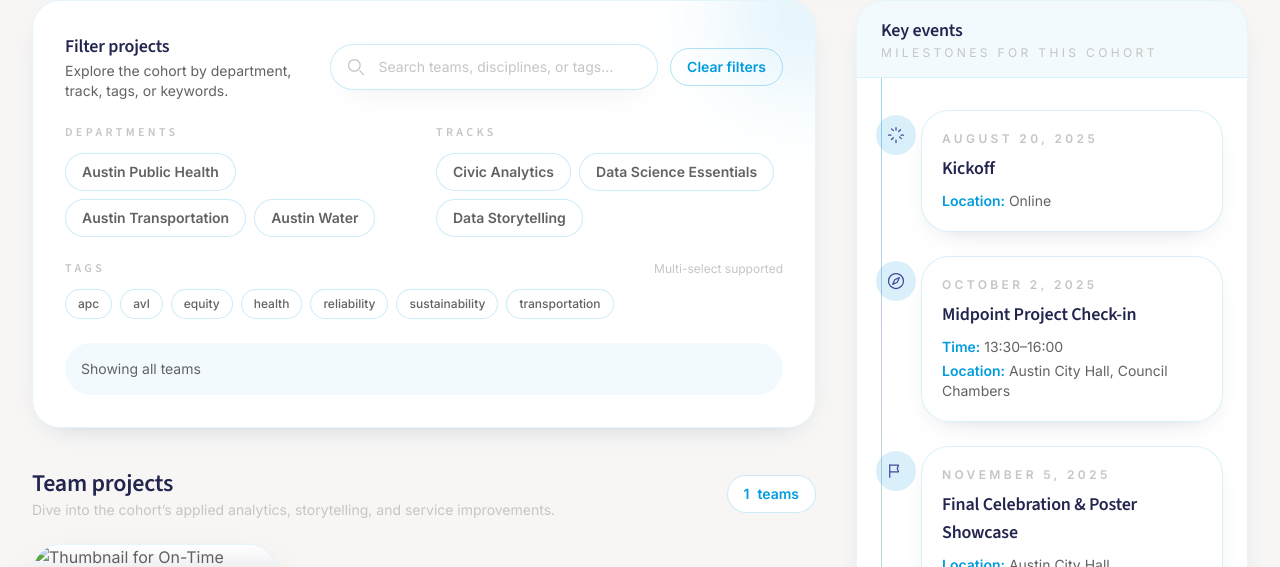
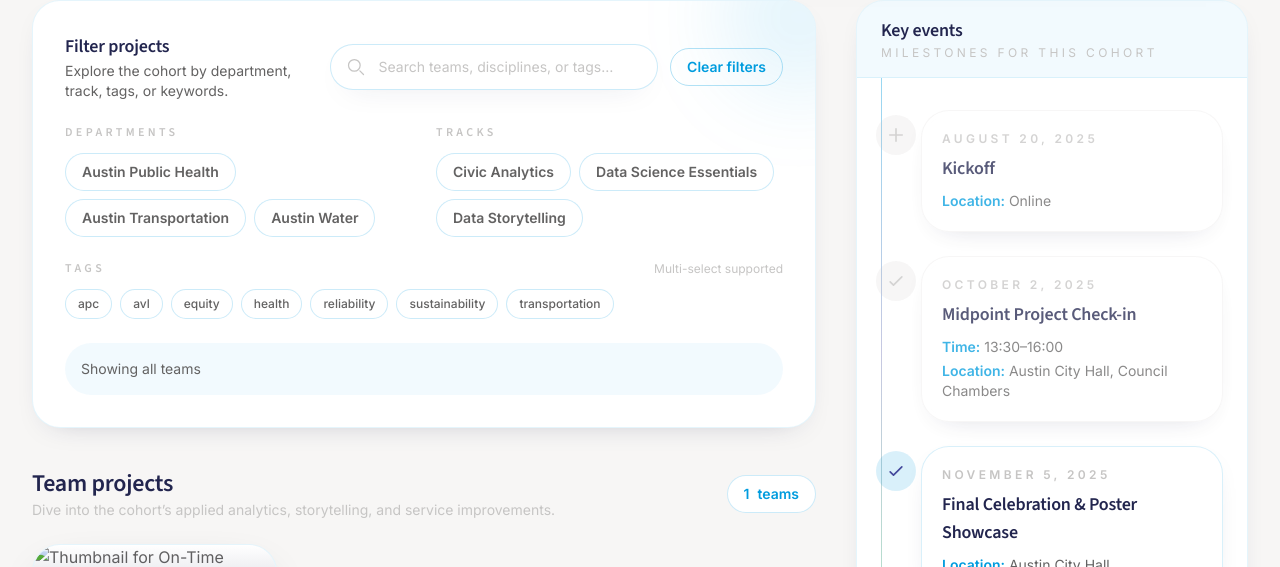
Before and after one commit to crypticpy/dive-portal, a Jekyll site: the page built from cohorts/2025/index.md, in a window 1280 px wide. Shown: the part 637-1204 px from the top of the page. Built offline with Jekyll 4.4.1, drawn with Linux system fonts in a browser that asks for light colours.

Commit message:
feat: Phase 3 timeline and empty state enhancements
Timeline improvements:
- Added event state highlighting (past, current, upcoming)
- Automatic date-based state detection
- Custom event icons with hover animations
- Enhanced visual hierarchy with state-based colors
- Type badges for event categorization
- Hover effects with card lift and icon scale
- Support for event descriptions
- "Current" indicator badge for active events

Timeline features:
- Past events: Reduced opacity, muted colors
- Current events: Gradient background, highlighted border, bold icon
- Upcoming events: Standard styling with interactive hover
- Customizable titles and subtitles
- Smooth transitions on all interactive elements

Empty state variants:
- no-results: Default search/filter empty state
- no-content: New content creation prompts
- error: Error messages with red accents
- success: Success messages with green accents
- info: Informational messages

Empty state features:
- Multiple size options (sm, md, lg)
- Customizable icons using icon component
- Primary and secondary CTA buttons
- Contextual border styles (dashed/solid)
- Hover animations on icon and container
- Fully accessible with proper semantic structure

🤖 Generated with [Claude Code](https://claude.com/claude-code)

Co-Authored-By: Claude <noreply@anthropic.com>

```diff
--- a/_includes/empty-state.html
+++ b/_includes/empty-state.html
@@ -1,10 +1,99 @@
-<div class="flex flex-col items-center justify-center rounded-2xl border border-dashed border-brand-sky/20 bg-white/70 px-6 py-12 text-center shadow-subtle">
-  <div class="flex h-16 w-16 items-center justify-center rounded-full bg-brand-sky/10 text-brand-indigo">
-    <svg class="h-8 w-8" viewBox="0 0 24 24" fill="none" stroke="currentColor" stroke-width="1.5"><path stroke-linecap="round" stroke-linejoin="round" d="M15.362 5.214A8 8 0 1 0 20 12.944M15 3v6h6"/></svg>
+{% assign variant = include.variant | default: 'no-results' %}
+{% assign size = include.size | default: 'md' %}
+
+{% comment %}
+Empty state variants:
+- no-results: Search/filter returned no matches
+- no-content: No content exists yet
+- error: Something went wrong
+- success: Action completed successfully
+- info: Informational message
+
+Size options:
+- sm: Compact (py-8)
+- md: Default (py-12)
+- lg: Spacious (py-16)
+{% endcomment %}
+
+{% case variant %}
+  {% when 'no-content' %}
+    {% assign icon = 'plus' %}
+    {% assign border_style = 'border-dashed border-brand-sky/20' %}
+    {% assign bg_style = 'bg-white/70' %}
+    {% assign icon_bg = 'bg-brand-sky/10 text-brand-indigo' %}
+    {% assign default_title = 'No content yet' %}
+    {% assign default_body = 'Get started by creating your first item.' %}
+  {% when 'error' %}
+    {% assign icon = 'warning' %}
+    {% assign border_style = 'border-solid border-brand-red/20' %}
+    {% assign bg_style = 'bg-brand-red/5' %}
+    {% assign icon_bg = 'bg-brand-red/10 text-brand-red' %}
+    {% assign default_title = 'Something went wrong' %}
+    {% assign default_body = 'We encountered an error. Please try again or contact support if the problem persists.' %}
+  {% when 'success' %}
+    {% assign icon = 'check' %}
+    {% assign border_style = 'border-solid border-brand-sea/20' %}
+    {% assign bg_style = 'bg-brand-sea/5' %}
+    {% assign icon_bg = 'bg-brand-sea/10 text-brand-forest' %}
+    {% assign default_title = 'Success!' %}
+    {% assign default_body = 'Your action completed successfully.' %}
+  {% when 'info' %}
+    {% assign icon = 'info' %}
+    {% assign border_style = 'border-solid border-brand-indigo/20' %}
+    {% assign bg_style = 'bg-brand-indigo/5' %}
+    {% assign icon_bg = 'bg-brand-indigo/10 text-brand-indigo' %}
+    {% assign default_title = 'Good to know' %}
+    {% assign default_body = 'Here's some information you might find helpful.' %}
+  {% else %}
+    {% assign icon = 'search' %}
+    {% assign border_style = 'border-dashed border-brand-sky/20' %}
+    {% assign bg_style = 'bg-white/70' %}
+    {% assign icon_bg = 'bg-brand-sky/10 text-brand-indigo' %}
+    {% assign default_title = 'No results match your filters' %}
+    {% assign default_body = 'Try adjusting your filters or searching with a different term to discover more cohort projects.' %}
+{% endcase %}
+
+{% case size %}
+  {% when 'sm' %}
+    {% assign padding = 'px-6 py-8' %}
+    {% assign icon_size = 'h-12 w-12' %}
+    {% assign icon_inner = 'h-6 w-6' %}
+  {% when 'lg' %}
+    {% assign padding = 'px-8 py-16' %}
+    {% assign icon_size = 'h-20 w-20' %}
+    {% assign icon_inner = 'h-10 w-10' %}
+  {% else %}
+    {% assign padding = 'px-6 py-12' %}
+    {% assign icon_size = 'h-16 w-16' %}
+    {% assign icon_inner = 'h-8 w-8' %}
+{% endcase %}
+
+<div class="flex flex-col items-center justify-center rounded-2xl border {{ border_style }} {{ bg_style }} {{ padding }} text-center shadow-subtle backdrop-blur transition-all duration-300 hover:shadow-card">
+  {% if include.icon %}
+    {% assign icon = include.icon %}
+  {% endif %}
+
+  <div class="flex {{ icon_size }} items-center justify-center rounded-full {{ icon_bg }} transition-transform duration-300 hover:scale-110">
+    {% include icon.html name=icon size='lg' %}
   </div>
-  <h3 class="mt-6 text-xl font-semibold text-brand-navy">{{ include.title | default: 'No results match your filters' }}</h3>
-  <p class="mt-2 max-w-md text-sm text-brand-stone">{{ include.body | default: 'Try adjusting your filters or searching with a different term to discover more cohort projects.' }}</p>
+
+  <h3 class="mt-6 text-xl font-semibold text-brand-navy">{{ include.title | default: default_title }}</h3>
+  <p class="mt-2 max-w-md text-sm leading-relaxed text-brand-stone">{{ include.body | default: default_body }}</p>
+
   {% if include.cta_label and include.cta_href %}
-    <a href="{{ include.cta_href }}" class="mt-6 inline-flex items-center rounded-full bg-brand-sky px-4 py-2 text-sm font-semibold text-white shadow-subtle transition hover:bg-brand-indigo focus-visible:outline-none focus-visible:ring-4 focus-visible:ring-brand-sky/40">{{ include.cta_label }}</a>
+    <div class="mt-6">
+      {% include button.html href=include.cta_href label=include.cta_label variant='primary' size='md' %}
+    </div>
+  {% elsif include.cta_label %}
+    {% comment %}Multiple CTAs support{% endcomment %}
+    <div class="mt-6 flex flex-wrap items-center justify-center gap-3">
+      {{ include.cta_label }}
+    </div>
+  {% endif %}
+
+  {% if include.secondary_cta_label and include.secondary_cta_href %}
+    <div class="mt-3">
+      {% include button.html href=include.secondary_cta_href label=include.secondary_cta_label variant='ghost' size='sm' %}
+    </div>
   {% endif %}
 </div>
--- a/_includes/timeline.html
+++ b/_includes/timeline.html
@@ -1,38 +1,72 @@
+{% comment %}
+Timeline component with event highlighting.
+Supports event states: past, current, upcoming
+Automatically determines state based on date if not specified
+{% endcomment %}
+
 <section aria-labelledby="cohort-timeline" class="overflow-hidden rounded-2xl border border-brand-sky/10 bg-white shadow-subtle">
   <div class="border-b border-brand-sky/10 bg-brand-sky/5 px-6 py-4">
-    <h2 id="cohort-timeline" class="text-lg font-semibold text-brand-navy">Key events</h2>
-    <p class="text-xs uppercase tracking-[0.28em] text-brand-cloud">Milestones for this cohort</p>
+    <h2 id="cohort-timeline" class="text-lg font-semibold text-brand-navy">{{ include.title | default: 'Key events' }}</h2>
+    <p class="text-xs uppercase tracking-[0.28em] text-brand-cloud">{{ include.subtitle | default: 'Milestones for this cohort' }}</p>
   </div>
   <div class="relative px-6 py-6 sm:py-8">
     <span class="pointer-events-none absolute left-6 top-0 bottom-0 w-px bg-gradient-to-b from-brand-sky/40 via-brand-indigo/30 to-brand-sea/30" aria-hidden="true"></span>
     <ol class="space-y-6">
       {% for event in include.events %}
-        {% assign icon = 'calendar' %}
-      {% if event.id contains 'kickoff' %}
-        {% assign icon = 'spark' %}
-      {% elsif event.id contains 'midpoint' %}
-        {% assign icon = 'compass' %}
-      {% elsif event.id contains 'final' %}
-        {% assign icon = 'flag' %}
-      {% endif %}
-        <li class="relative ml-10 rounded-2xl border border-brand-sky/15 bg-white/80 p-5 shadow-subtle backdrop-blur">
-          <div class="absolute left-[-46px] top-1 flex h-10 w-10 items-center justify-center rounded-full bg-brand-sky/15 text-brand-indigo shadow-subtle">
-          {% case icon %}
-            {% when 'spark' %}
-              <svg class="h-5 w-5" viewBox="0 0 24 24" fill="none" stroke="currentColor" stroke-width="1.5" aria-hidden="true"><path stroke-linecap="round" stroke-linejoin="round" d="M12 3v3m0 12v3m9-9h-3M6 12H3m14.364-6.364-2.121 2.121M8.757 15.243l-2.121 2.121m0-12.728 2.121 2.121m7.486 7.486 2.121 2.121"/></svg>
-            {% when 'compass' %}
-              <svg class="h-5 w-5" viewBox="0 0 24 24" fill="none" stroke="currentColor" stroke-width="1.5" aria-hidden="true"><path stroke-linecap="round" stroke-linejoin="round" d="M12 3a9 9 0 1 0 0 18 9 9 0 0 0 0-18Z"/><path stroke-linecap="round" stroke-linejoin="round" d="m16 8-2.5 5.5L8 16l2.5-5.5L16 8Z"/></svg>
-            {% when 'flag' %}
-              <svg class="h-5 w-5" viewBox="0 0 24 24" fill="none" stroke="currentColor" stroke-width="1.5" aria-hidden="true"><path stroke-linecap="round" stroke-linejoin="round" d="M4.5 4.5v15"/><path stroke-linecap="round" stroke-linejoin="round" d="M5 5h10l-1.5 4 1.5 4H5"/></svg>
-            {% else %}
-              <svg class="h-5 w-5" viewBox="0 0 24 24" fill="none" stroke="currentColor" stroke-width="1.5" aria-hidden="true"><path stroke-linecap="round" stroke-linejoin="round" d="M6.75 6.75h10.5v10.5H6.75z"/><path stroke-linecap="round" stroke-linejoin="round" d="M9 3.75h6m-3 7.5v3.75"/></svg>
-          {% endcase %}
+        {% assign event_state = event.state | default: 'upcoming' %}
+        {% assign now = 'now' | date: '%s' | plus: 0 %}
+        {% if event.date %}
+          {% assign event_date = event.date | date: '%s' | plus: 0 %}
+          {% if event_date < now %}
+            {% assign event_state = 'past' %}
+          {% endif %}
+        {% endif %}
+
+        {% comment %}Determine icon based on event type or ID{% endcomment %}
+        {% assign icon_name = event.icon | default: 'info' %}
+        {% if event.id contains 'kickoff' or event.type == 'kickoff' %}
+          {% assign icon_name = 'plus' %}
+        {% elsif event.id contains 'midpoint' or event.type == 'midpoint' %}
+          {% assign icon_name = 'check' %}
+        {% elsif event.id contains 'final' or event.type == 'final' %}
+          {% assign icon_name = 'check' %}
+        {% endif %}
+
+        {% comment %}Determine colors based on event state{% endcomment %}
+        {% case event_state %}
+          {% when 'past' %}
+            {% assign card_class = 'border-brand-cloud/20 bg-white/50 opacity-75' %}
+            {% assign icon_bg = 'bg-brand-cloud/20 text-brand-cloud' %}
+          {% when 'current' %}
+            {% assign card_class = 'border-brand-indigo/30 bg-gradient-to-br from-white to-brand-sky/5 shadow-card' %}
+            {% assign icon_bg = 'bg-brand-indigo text-white shadow-subtle' %}
+          {% else %}
+            {% assign card_class = 'border-brand-sky/15 bg-white/80' %}
+            {% assign icon_bg = 'bg-brand-sky/15 text-brand-indigo' %}
+        {% endcase %}
+
+        <li class="group relative ml-10 rounded-2xl border transition-all duration-300 ease-out {{ card_class }} p-5 shadow-subtle backdrop-blur hover:-translate-y-0.5 hover:shadow-card hover:border-brand-sky/30">
+          <div class="absolute left-[-46px] top-1 flex h-10 w-10 items-center justify-center rounded-full transition-all duration-300 {{ icon_bg }} shadow-subtle group-hover:scale-110">
+            {% include icon.html name=icon_name size='md' %}
           </div>
-          <p class="text-xs font-semibold uppercase tracking-[0.28em] text-brand-cloud">{{ event.date | date: "%B %-d, %Y" }}</p>
-          <h3 class="mt-2 text-lg font-semibold text-brand-navy">{{ event.name }}</h3>
+          <div class="flex items-start justify-between gap-3">
+            <div class="flex-1">
+              <p class="text-xs font-semibold uppercase tracking-[0.28em] text-brand-cloud">
+                {{ event.date | date: "%B %-d, %Y" }}
+                {% if event_state == 'current' %}
+                  <span class="ml-2 rounded-full bg-brand-indigo/15 px-2 py-0.5 text-[10px] font-bold uppercase tracking-wider text-brand-indigo">Current</span>
+                {% endif %}
+              </p>
+              <h3 class="mt-2 text-lg font-semibold text-brand-navy transition-colors group-hover:text-brand-indigo">{{ event.name }}</h3>
+            </div>
+            {% if event.type %}
+              {% include badge.html label=event.type tone='neutral' size='sm' %}
+            {% endif %}
+          </div>
           <div class="mt-2 space-y-1 text-sm text-brand-stone">
             {% if event.time %}<p><strong class="font-semibold text-brand-sky">Time:</strong> {{ event.time }}</p>{% endif %}
             {% if event.location %}<p><strong class="font-semibold text-brand-sky">Location:</strong> {{ event.location }}</p>{% endif %}
+            {% if event.description %}<p class="mt-2 leading-relaxed">{{ event.description }}</p>{% endif %}
           </div>
         </li>
       {% endfor %}
```
Also changed, not shown: assets/css/site.css.
